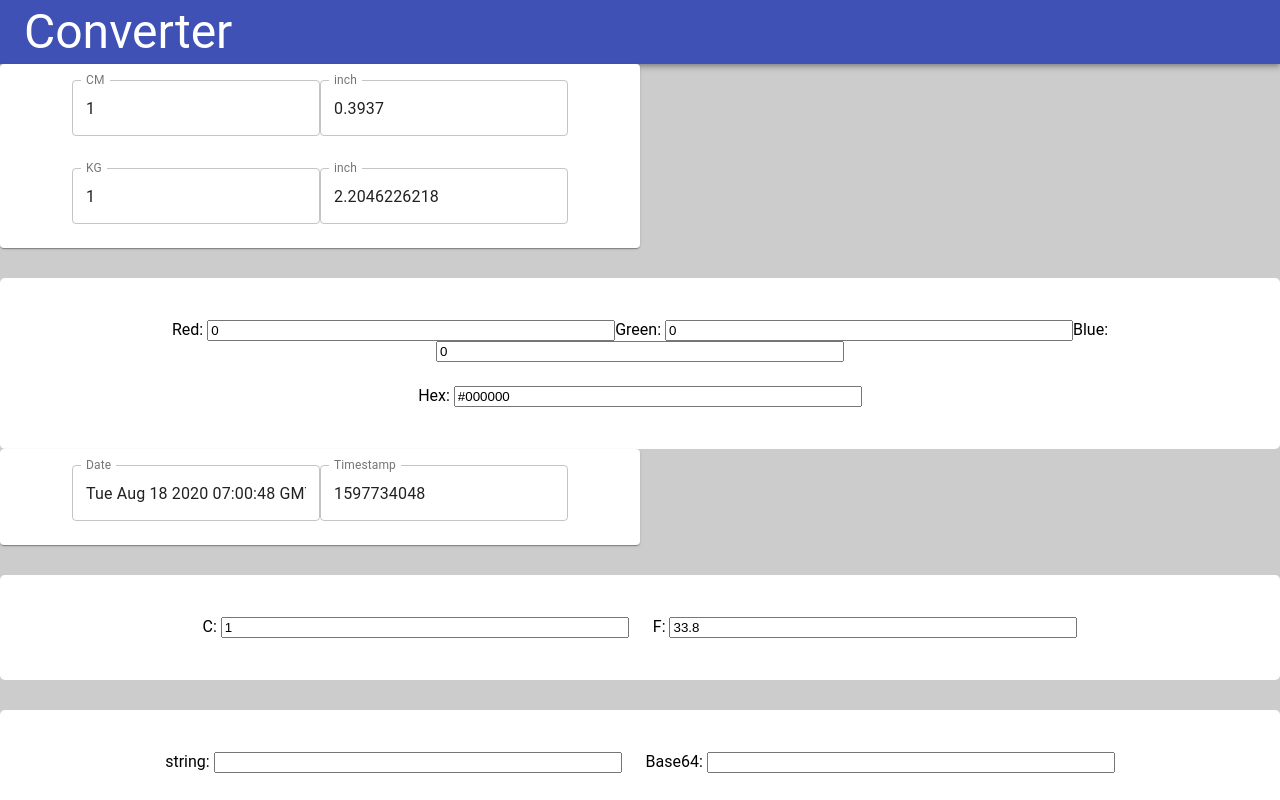
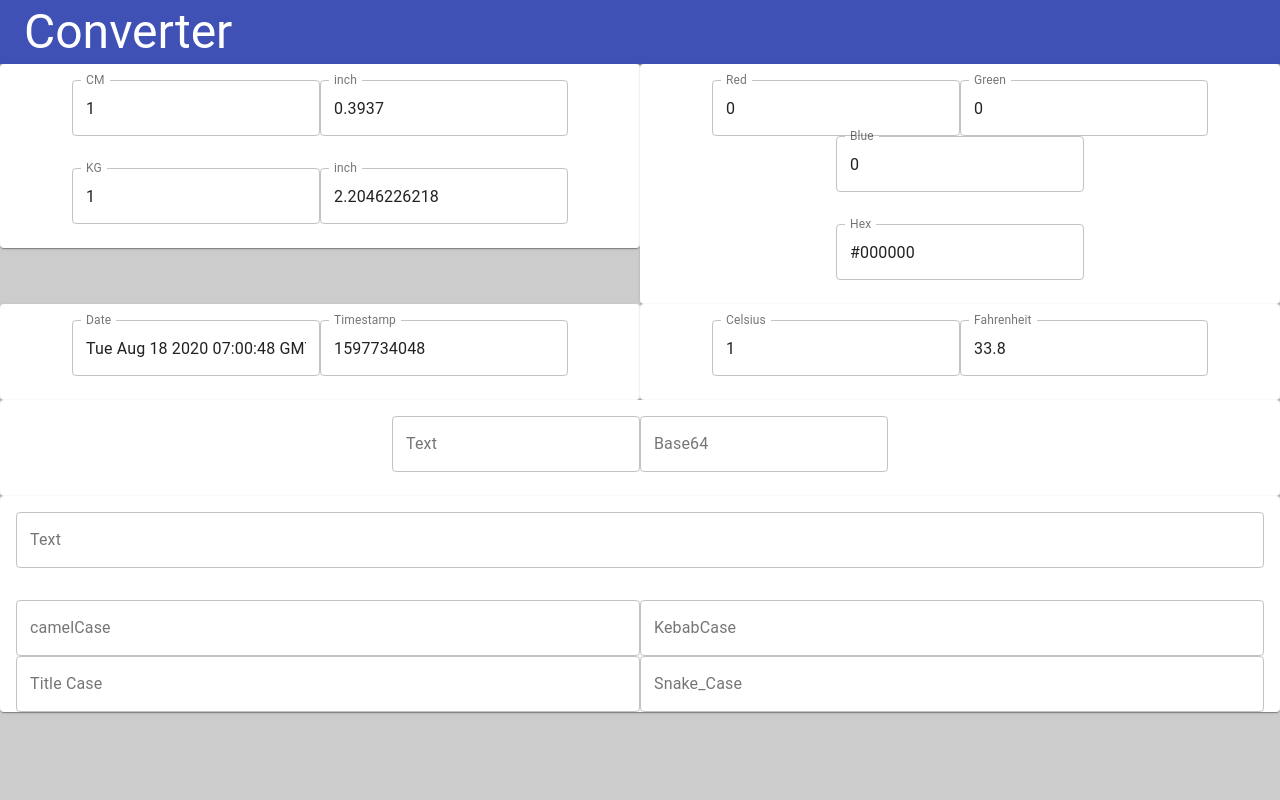
Before and after one commit to LuPoYi/converter, a React (Create React App) app: page / in a window 1280 px wide. Shown: the top 800 px of the page. Built offline with nearby package versions, Linux system fonts and the light colour scheme.

Commit message:
Fix material ui layout

```diff
--- a/src/App.js
+++ b/src/App.js
@@ -1,5 +1,4 @@
 import React from 'react'
-import { Button } from '@material-ui/core'
 import './App.css'
 import Header from './containers/Header'
 import MeasurementUnit from './components/MeasurementUnit'
--- a/src/components/Base64.js
+++ b/src/components/Base64.js
@@ -1,6 +1,19 @@
 import React, { useState } from 'react'
+import { makeStyles } from '@material-ui/core/styles'
+import TextField from '@material-ui/core/TextField'
+import Card from '@material-ui/core/Card'
+import CardContent from '@material-ui/core/CardContent'
+
+const useStyles = makeStyles({
+  root: {
+    width: '100%',
+    float: 'left',
+  },
+})
 
 function Base64() {
+  const classes = useStyles()
+
   const [text, setText] = useState('')
   const [base64, setBase64] = useState('')
 
@@ -27,14 +40,12 @@ function Base64() {
   }
 
   return (
-    <div className="card">
-      <div className="item">
-        string: <input onChange={handleTextChange} value={text}></input>
-      </div>
-      <div className="item">
-        Base64: <input onChange={base64HandleChange} value={base64}></input>
-      </div>
-    </div>
+    <Card className={classes.root}>
+      <CardContent>
+        <TextField label="Text" variant="outlined" onChange={handleTextChange} value={text} />
+        <TextField label="Base64" variant="outlined" onChange={base64HandleChange} value={base64} />
+      </CardContent>
+    </Card>
   )
 }
 
--- a/src/components/CamelCase.js
+++ b/src/components/CamelCase.js
@@ -1,6 +1,25 @@
 import React, { useState } from 'react'
+import { makeStyles } from '@material-ui/core/styles'
+import TextField from '@material-ui/core/TextField'
+import Card from '@material-ui/core/Card'
+import CardContent from '@material-ui/core/CardContent'
+
+const useStyles = makeStyles({
+  root: {
+    width: '100%',
+    float: 'left',
+  },
+  textFieldMax: {
+    width: '100%',
+  },
+  textField: {
+    width: '50%',
+    float: 'left',
+  },
+})
 
 function CamelCase() {
+  const classes = useStyles()
   const [text, setText] = useState('')
   const [camelCase, setCamelCase] = useState('')
   const [kebabCase, setKebabCase] = useState('')
@@ -73,28 +92,47 @@ function CamelCase() {
   }
 
   return (
-    <div className="card">
-      <div className="item">
-        Text:
-        <input onChange={handleTextChange} value={text} placeholder="input here"></input>
-      </div>
-      <div className="item">
-        camelCase:
-        <input onChange={handleCamelCaseChange} value={camelCase} placeholder="inputHere"></input>
-      </div>
-      <div className="item">
-        kebab-case:
-        <input onChange={handleKebabCaseChange} value={kebabCase} placeholder="input-here"></input>
-      </div>
-      <div className="item">
-        Title Case:
-        <input onChange={handleTitleCaseChange} value={titleCase} placeholder="Input Here"></input>
-      </div>
-      <div className="item">
-        Snake_Case:
-        <input onChange={handleSnakeCaseChange} value={snakeCase} placeholder="Input_Here"></input>
-      </div>
-    </div>
+    <Card className={classes.root}>
+      <CardContent>
+        <TextField
+          label="Text"
+          variant="outlined"
+          onChange={handleTextChange}
+          value={text}
+          className={classes.textFieldMax}
+        />
+      </CardContent>
+      <CardContent>
+        <TextField
+          label="camelCase"
+          variant="outlined"
+          onChange={handleCamelCaseChange}
+          value={camelCase}
+          className={classes.textField}
+        />
+        <TextField
+          label="KebabCase"
+          variant="outlined"
+          onChange={handleKebabCaseChange}
+          value={kebabCase}
+          className={classes.textField}
+        />
+        <TextField
+          label="Title Case"
+          variant="outlined"
+          onChange={handleTitleCaseChange}
+          value={titleCase}
+          className={classes.textField}
+        />
+        <TextField
+          label="Snake_Case"
+          variant="outlined"
+          onChange={handleSnakeCaseChange}
+          value={snakeCase}
+          className={classes.textField}
+        />
+      </CardContent>
+    </Card>
   )
 }
 
--- a/src/components/ColorCode.js
+++ b/src/components/ColorCode.js
@@ -1,6 +1,17 @@
 import React, { useState } from 'react'
+import { makeStyles } from '@material-ui/core/styles'
+import TextField from '@material-ui/core/TextField'
+import Card from '@material-ui/core/Card'
+import CardContent from '@material-ui/core/CardContent'
 
+const useStyles = makeStyles({
+  root: {
+    width: '50%',
+    float: 'left',
+  },
+})
 const ColorCode = () => {
+  const classes = useStyles()
   const [red, setRed] = useState(0)
   const [green, setGreen] = useState(0)
   const [blue, setBlue] = useState(0)
@@ -100,16 +111,16 @@ const ColorCode = () => {
   }
 
   return (
-    <div className="card">
-      <div className="item">
-        Red: <input onChange={handleRedChange} value={red}></input>
-        Green: <input onChange={handleGreenChange} value={green}></input>
-        Blue: <input onChange={handleBlueChange} value={blue}></input>
-      </div>
-      <div className="item">
-        Hex: <input onChange={handleHexChange} value={hex}></input>
-      </div>
-    </div>
+    <Card className={classes.root}>
+      <CardContent>
+        <TextField label="Red" variant="outlined" onChange={handleRedChange} value={red} />
+        <TextField label="Green" variant="outlined" onChange={handleGreenChange} value={green} />
+        <TextField label="Blue" variant="outlined" onChange={handleBlueChange} value={blue} />
+      </CardContent>
+      <CardContent>
+        <TextField label="Hex" variant="outlined" onChange={handleHexChange} value={hex} />
+      </CardContent>
+    </Card>
   )
 }
 
--- a/src/components/MeasurementUnit.js
+++ b/src/components/MeasurementUnit.js
@@ -7,6 +7,7 @@ import CardContent from '@material-ui/core/CardContent'
 const useStyles = makeStyles({
   root: {
     width: '50%',
+    float: 'left',
   },
 })
 
--- a/src/components/TemperatureUnit.js
+++ b/src/components/TemperatureUnit.js
@@ -1,6 +1,18 @@
 import React, { useState } from 'react'
+import { makeStyles } from '@material-ui/core/styles'
+import TextField from '@material-ui/core/TextField'
+import Card from '@material-ui/core/Card'
+import CardContent from '@material-ui/core/CardContent'
+
+const useStyles = makeStyles({
+  root: {
+    width: '50%',
+    float: 'left',
+  },
+})
 
 function TemperatureUnit() {
+  const classes = useStyles()
   const [celsius, setCelsius] = useState(1)
   const [fahrenheit, setFahrenheit] = useState(33.8)
 
@@ -15,14 +27,22 @@ function TemperatureUnit() {
   }
 
   return (
-    <div className="card">
-      <div className="item">
-        C: <input onChange={celsiusHandleChange} value={celsius}></input>
-      </div>
-      <div className="item">
-        F: <input onChange={fahrenheitHandleChange} value={fahrenheit}></input>
-      </div>
-    </div>
+    <Card className={classes.root}>
+      <CardContent>
+        <TextField
+          label="Celsius"
+          variant="outlined"
+          onChange={celsiusHandleChange}
+          value={celsius}
+        />
+        <TextField
+          label="Fahrenheit"
+          variant="outlined"
+          onChange={fahrenheitHandleChange}
+          value={fahrenheit}
+        />
+      </CardContent>
+    </Card>
   )
 }
 
--- a/src/components/Timestamp.js
+++ b/src/components/Timestamp.js
@@ -3,11 +3,11 @@ import { makeStyles } from '@material-ui/core/styles'
 import TextField from '@material-ui/core/TextField'
 import Card from '@material-ui/core/Card'
 import CardContent from '@material-ui/core/CardContent'
-import Typography from '@material-ui/core/Typography'
 
 const useStyles = makeStyles({
   root: {
     width: '50%',
+    float: 'left',
   },
 })
 
--- a/src/containers/Header.js
+++ b/src/containers/Header.js
@@ -1,5 +1,5 @@
 import React from 'react'
-import { AppBar, Toolbar, Typography, IconButton } from '@material-ui/core'
+import { AppBar, Toolbar, Typography } from '@material-ui/core'
 
 const Header = () => {
   return (
```
